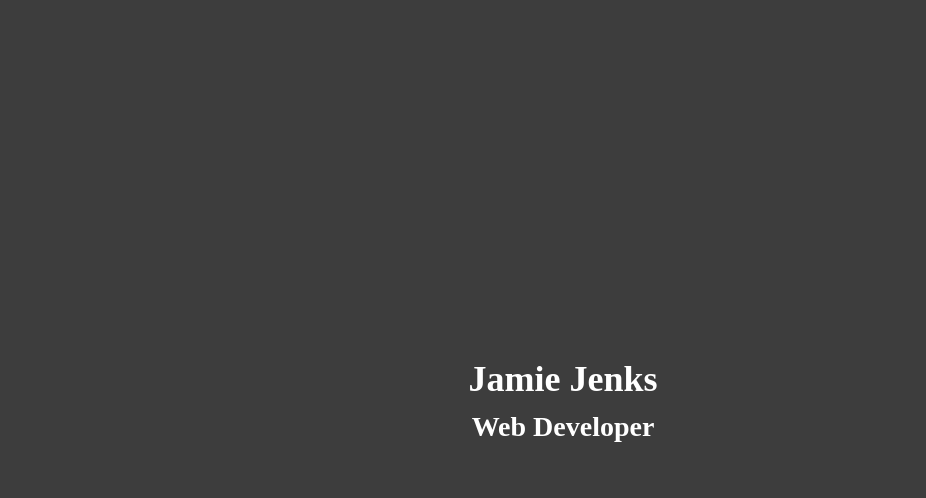
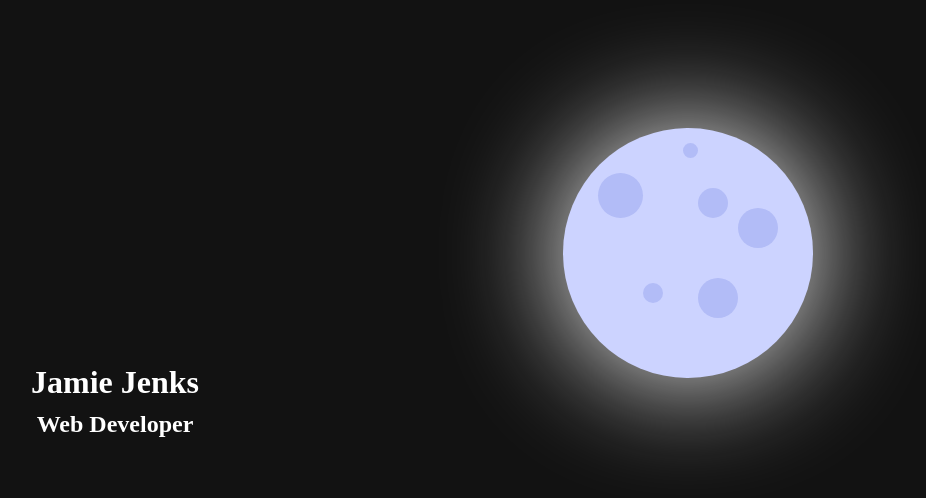
Before and after one commit to Lukerdue/web-profile, a React (Create React App) app: page / in a window 1280 px wide. Shown: the top 498 px of the page, without its empty margins (77-1003 px from the left). Built offline with nearby package versions, Linux system fonts and the light colour scheme.

Commit message:
I got the moon to a good place now :)

```diff
--- a/src/components/home.jsx
+++ b/src/components/home.jsx
@@ -3,10 +3,22 @@ import { HomeStyle } from '../styles/homeStyled';
 
 function Home(){
     return (<HomeStyle>
-        <div className="titles">
-            <h1>Jamie Jenks</h1>
-            <h2>Web Developer</h2>
-        </div>
+            <div className="titles">
+                <h1>Jamie Jenks</h1>
+                <h2>Web Developer</h2>
+            </div>
+            <div className="moonwrapper">
+                <div className="actualmoon">
+                    <div className="crater one"></div>
+                    <div className="crater two"></div>
+                    <div className="crater three"></div>
+                    <div className="stacked">
+                        <div className="crater four"></div>
+                        <div className="crater six"></div>
+                    </div>
+                    <div className="crater five"></div>
+                </div>
+            </div>
         </HomeStyle>)
 }
 export default Home
--- a/src/styles/homeStyled.jsx
+++ b/src/styles/homeStyled.jsx
@@ -2,22 +2,77 @@ import React from 'react';
 import styled from 'styled-components';
 
 export const HomeStyle = styled.div `
+    box-sizing: border-box;
     height: 100vh;
     width: 100vw;
-    background-color: #3d3d3d;
+    background-color: #121212;
+    width: 100%;
     display: flex;
     align-items: center;
-    justify-content: center;
-    h1{
-        color: white;
-        font-size: 36px;
-        padding: 0;
+    justify-content: space-between;
+    .titles{
+        width: 30%;
+        display: flex;
+        flex-direction: column;
         margin: 0;
     }
-    h2{
+    .titles > h1, .titles > h2{
         color: white;
-        font-size: 28px;
-        padding: 0;
-        margin: 0;
+        max-width: 100%;
+    }
+    /* moon stuff */
+    .moonwrapper{
+        display: block;
+        width: 50%;
+        height: 100%;
+        padding-top: 10%;
+    }
+    .actualmoon{
+        width: 250px;
+        height: 250px;
+        border-radius: 50%;
+        background-color: #ccd3ff;
+        display: flex;
+        box-shadow: 0 0 120px white;
+    }
+    .crater{
+        border-radius: 50%;
+        background-color: #b2bcf7;
+    }
+    .stacked{
+        display: flex;
+        flex-direction: column;
+        align-items: space-evenly;
+        justify-content: space-evenly;
+    }
+    .one{
+        height: 45px;
+        width: 45px;
+        margin-left: 35px;
+        margin-top: 45px;
+    }
+    .three{
+        height: 15px;
+        width: 15px;
+        margin-top: 15px;
+        margin-left: 20px;
+    }
+    .two{
+        height: 20px;
+        width: 20px;
+        margin-top: 155px;
+    }
+    .four{
+        height: 30px;
+        width: 30px;
+    }
+    .five{
+        height: 40px;
+        width: 40px;
+        margin-top: 80px;
+    }
+    .six{
+        height: 40px;
+        width: 40px;
     }
 `
```
